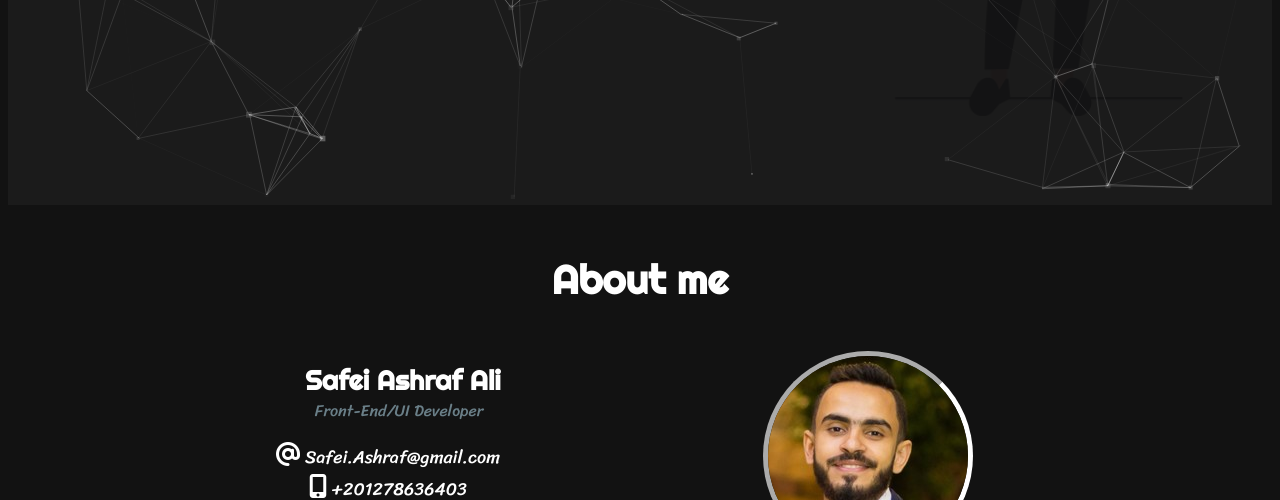
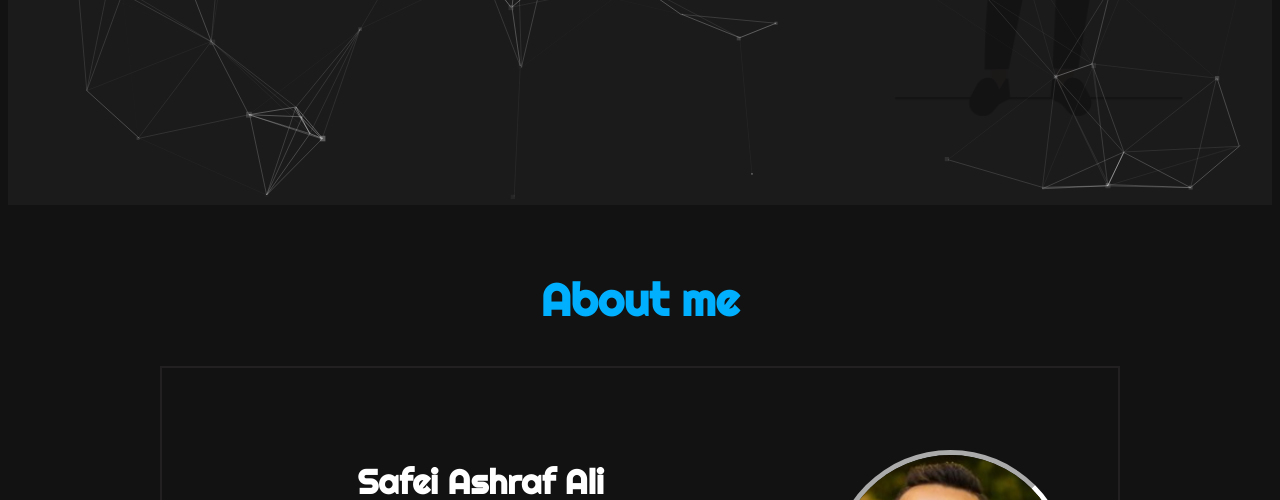
Before and after one commit to Safei-Ashraf/Landing-Page-Temp-2.0, a plain HTML site: page index.html in a window 1280 px wide. Shown: the part 603-1103 px from the top of the page. Drawn offline with Linux system fonts and the light colour scheme.

Commit message:
restructure about me section and colors

```diff
--- a/css/main.css
+++ b/css/main.css
@@ -13,9 +13,10 @@ body {
   background-color: var(--theme-color);
 }
 .container {
-  width: 1170px;
+  width: 1000px;
   padding-left: 20px;
   padding-right: 20px;
+  padding-top: 30px;
   margin: auto;
 }
 
@@ -164,8 +165,8 @@ header.header-area ul.nav-list {
 }
 ul.nav-list li {
   display: inline-block;
-  padding: 30px;
-  font-size: 25px;
+  padding: 30px 20px 10px 20px;
+  font-size: 26px;
 }
 ul.nav-list li a {
   text-decoration: none;
@@ -215,6 +216,13 @@ div.intro-text p {
 *
 */
 /*ABOUT ME START*/
+h2#about-header {
+  color: var(--main-color);
+  text-align: center;
+  font-weight: bold;
+  font-size: 45px;
+  font-family: "Righteous", cursive;
+}
 section#about-me {
   padding-top: 50px;
   padding-bottom: 50px;
@@ -222,46 +230,45 @@ section#about-me {
   display: flex;
   flex-wrap: wrap;
   align-items: center;
+  max-width: 980px;
+  border: 2px solid #222020;
   /* border: 2px solid white; */
 }
-section#about-me h2 {
-  text-align: center;
-  font-weight: bold;
-  font-size: 40px;
-  margin: 0 0 15px 0;
-  flex-basis: 100%;
-  font-family: "Righteous", cursive;
-}
+/* div.break-before {
+  flex: 1;
+  border: 2px solid transparent;
+} */
 section#about-me div.info-box {
   /* border: 2px solid wheat; */
   padding-left: 0;
-  margin-left: 0;
-  flex: 3;
+  /* margin-left: 0; */
+  flex: 2;
 }
-section#about-me div.info-box h3 {
+section#about-me h3 {
   font-weight: bold;
   font-family: "Righteous", cursive;
-  font-size: 27px;
+  font-size: 34px;
   text-align: center;
   margin-bottom: -10px;
 }
-section#about-me div.info-box p {
+section#about-me p {
   text-align: center;
   font-weight: 100;
   color: #6a7f88;
 }
 section#about-me div.info-box ul.details {
   list-style: none;
-  text-align: center;
+  text-align: left;
   margin-right: 40px;
 }
 section#about-me div.info-box ul.details li {
-  font-size: 18px;
-  margin-left: -30px;
+  font-size: 22px;
+  margin-right: ;
 }
 section#about-me div.info-box ul.details li i {
   margin-right: 5px;
   font-size: 1.5rem;
+  color: var(--main-color);
 }
 section#about-me div.info-box ul.details li a {
   text-decoration: none;
@@ -274,8 +281,9 @@ section#about-me div.info-box p {
 }
 section#about-me div.image-box {
   /* border: 2px solid wheat; */
+
   flex: 1;
-  margin-right: 200px;
+  /* margin-right: 200px; */
 }
 /*****************************************USE AT MEDIA QUERY TO WRAP TO NEXT ROW***********/
 /* .break {
@@ -291,6 +299,7 @@ section#about-me div.image-box img {
   -moz-border-radius: 50%;
   -ms-border-radius: 50%;
   -o-border-radius: 50%;
+  width: 75%;
 }
 
 /*ABOUT ME END*/
--- a/index.html
+++ b/index.html
@@ -72,8 +72,8 @@
 
     <!--About Me Start-->
     <div class="container">
+      <h2 id="about-header">About me</h2>
       <section id="about-me">
-        <h2>About me</h2>
         <div class="info-box">
           <h3>Safei Ashraf Ali</h3>
           <p>Front-End/UI Developer</p>
```
